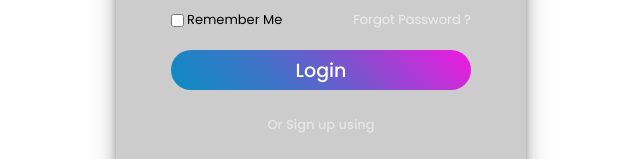
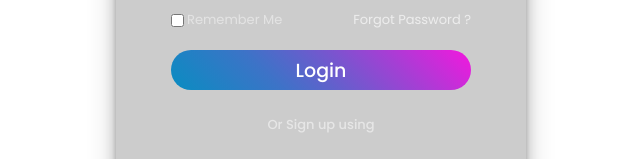
Before and after one commit to lunaticaa/LUN-Robots, a website: page index2.html in a window 1280 px wide. Shown: the part 382-541 px from the top of the page, 319-959 px from the left. Drawn offline with nearby package versions, Linux system fonts and the light colour scheme.

Commit message:
adding color to forgot-section

```diff
--- a/input2.css
+++ b/input2.css
@@ -102,6 +102,7 @@ input#checked{
     display: flex;
     justify-content: space-between;
     width: 100%;
+    color: #e3e3e3;
     margin-top: -20px;
 }
 .forgot-section span{
```
